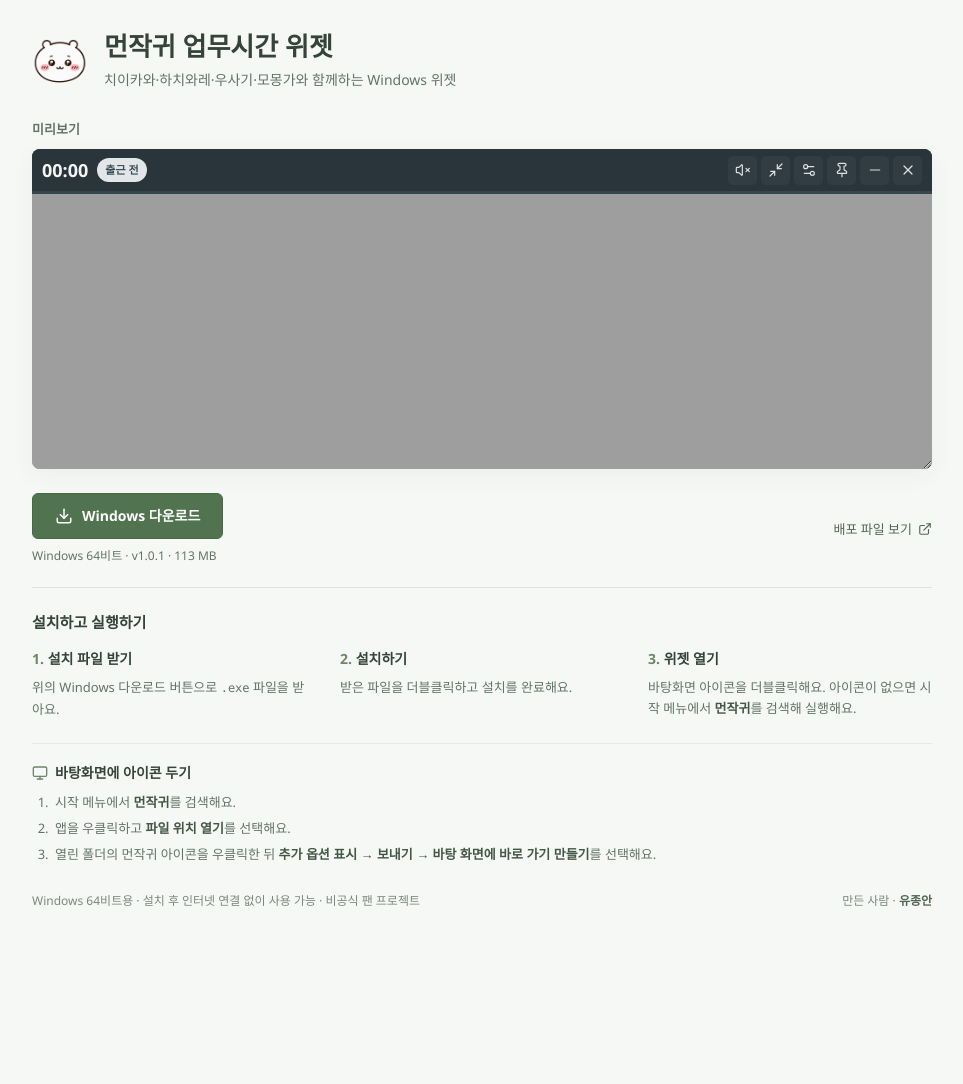
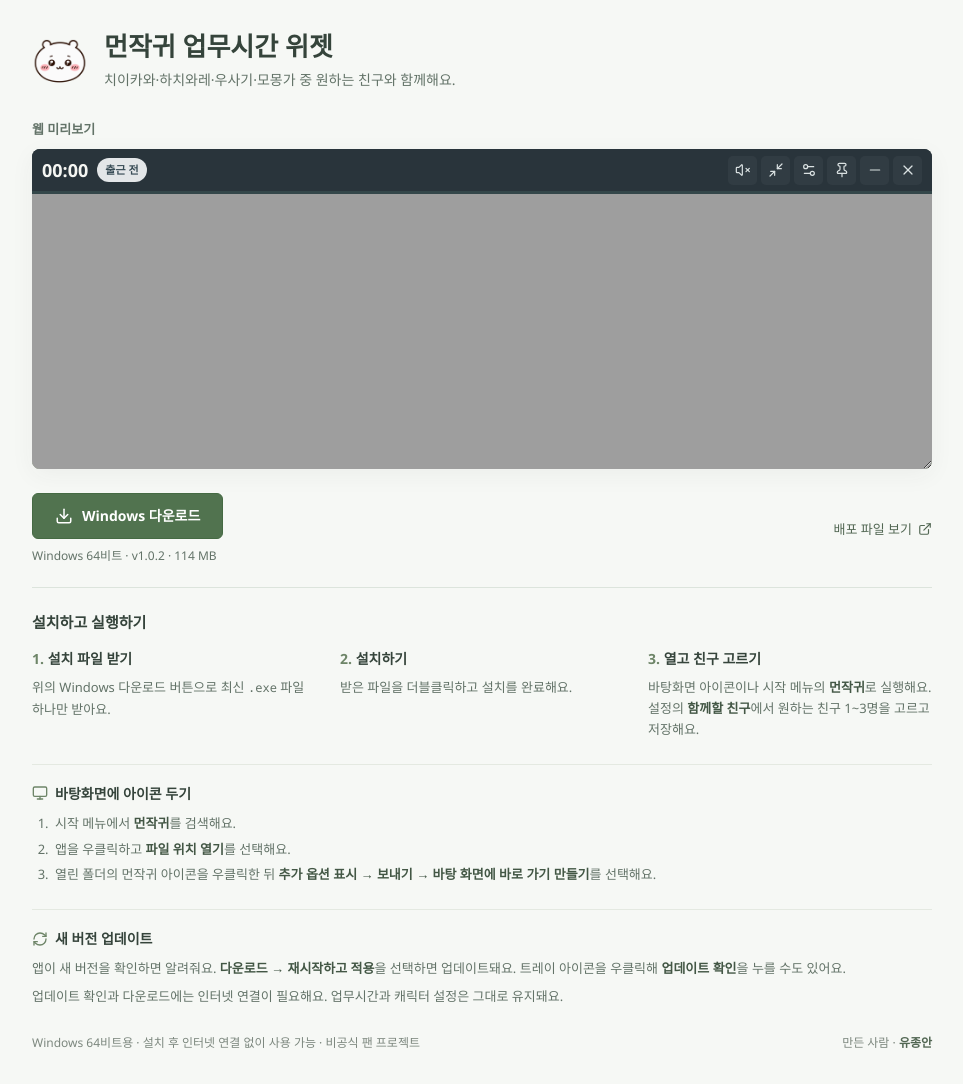
Before and after one commit to ajttk369/chiikawa-work-widget, an Electron app: page index.html in a window 1280 px wide. Shown: the part 20-1104 px from the top of the page, without its empty margins (158-1121 px from the left). Before the commit the page ends 962 px from the top, so only its background shows below. Drawn offline with nearby package versions, Linux system fonts and the light colour scheme.

Commit message:
Update website download and copy for v1.0.2

```diff
--- a/index.html
+++ b/index.html
@@ -3,7 +3,7 @@
 <head>
   <meta charset="utf-8">
   <meta name="viewport" content="width=device-width,initial-scale=1">
-  <meta name="description" content="치이카와, 하치와레, 우사기, 모몽가 중 원하는 친구와 함께하는 업무시간 위젯">
+  <meta name="description" content="치이카와, 하치와레, 우사기, 모몽가 중 원하는 친구 1~3명과 함께하는 업무시간 위젯. Windows v1.0.2 다운로드와 자동 업데이트를 지원합니다.">
   <meta name="theme-color" content="#f6f8f5">
   <meta http-equiv="Content-Security-Policy" content="default-src 'self'; script-src 'self'; style-src 'self'; img-src 'self' data:; frame-src 'self'; connect-src 'none'; object-src 'none'; base-uri 'none'; form-action 'none'">
   <title>먼작귀 업무시간 위젯</title>
@@ -21,10 +21,10 @@
   <main class="page">
     <header class="page-header">
       <img class="brand-icon" src="assets/chiikawa-icon.png" width="56" height="56" alt="">
-      <div><h1>먼작귀 업무시간 위젯</h1><p>치이카와·하치와레·우사기·모몽가와 함께하는 Windows 위젯</p></div>
+      <div><h1>먼작귀 업무시간 위젯</h1><p>치이카와·하치와레·우사기·모몽가 중 원하는 친구와 함께해요.</p></div>
     </header>
     <section class="preview-section" aria-labelledby="previewHeading">
-      <h2 id="previewHeading">미리보기</h2>
+      <h2 id="previewHeading">웹 미리보기</h2>
       <div class="preview-stage">
         <div class="widget-shell" id="widgetShell" aria-label="먼작귀 업무시간 위젯">
           <iframe id="widgetFrame" src="renderer/index.html" title="먼작귀 친구들의 정원"></iframe>
@@ -33,17 +33,17 @@
     </section>
     <section class="download-section" aria-label="Windows 설치 파일">
       <div class="download-primary">
-        <a id="downloadButton" class="download-button" href="https://github.com/ajttk369/chiikawa-work-widget/releases/download/v1.0.1/chiikawa-work-widget-setup-1.0.1-x64.exe"><i data-lucide="download"></i><span>Windows 다운로드</span></a>
-        <p id="downloadStatus" role="status">Windows 64비트 · v1.0.1 · 113 MB</p>
+        <a id="downloadButton" class="download-button" href="https://github.com/ajttk369/chiikawa-work-widget/releases/download/v1.0.2/chiikawa-work-widget-setup-1.0.2-x64.exe"><i data-lucide="download"></i><span>Windows 다운로드</span></a>
+        <p id="downloadStatus" role="status">Windows 64비트 · v1.0.2 · 114 MB</p>
       </div>
       <a class="release-link" id="releaseLink" href="https://github.com/ajttk369/chiikawa-work-widget/releases" target="_blank" rel="noopener noreferrer">배포 파일 보기<i data-lucide="external-link"></i></a>
     </section>
     <section class="install-guide" aria-labelledby="installHeading">
       <h2 id="installHeading">설치하고 실행하기</h2>
       <ol class="install-steps">
-        <li><strong>설치 파일 받기</strong><p>위의 Windows 다운로드 버튼으로 <code>.exe</code> 파일을 받아요.</p></li>
+        <li><strong>설치 파일 받기</strong><p>위의 Windows 다운로드 버튼으로 최신 <code>.exe</code> 파일 하나만 받아요.</p></li>
         <li><strong>설치하기</strong><p>받은 파일을 더블클릭하고 설치를 완료해요.</p></li>
-        <li><strong>위젯 열기</strong><p>바탕화면 아이콘을 더블클릭해요. 아이콘이 없으면 시작 메뉴에서 <b>먼작귀</b>를 검색해 실행해요.</p></li>
+        <li><strong>열고 친구 고르기</strong><p>바탕화면 아이콘이나 시작 메뉴의 <b>먼작귀</b>로 실행해요. 설정의 <b>함께할 친구</b>에서 원하는 친구 1~3명을 고르고 저장해요.</p></li>
       </ol>
       <div class="shortcut-guide">
         <h3><i data-lucide="monitor"></i>바탕화면에 아이콘 두기</h3>
@@ -53,6 +53,11 @@
           <li>열린 폴더의 먼작귀 아이콘을 우클릭한 뒤 <b>추가 옵션 표시 → 보내기 → 바탕 화면에 바로 가기 만들기</b>를 선택해요.</li>
         </ol>
       </div>
+      <div class="shortcut-guide">
+        <h3><i data-lucide="refresh-cw"></i>새 버전 업데이트</h3>
+        <p>앱이 새 버전을 확인하면 알려줘요. <b>다운로드 → 재시작하고 적용</b>을 선택하면 업데이트돼요. 트레이 아이콘을 우클릭해 <b>업데이트 확인</b>을 누를 수도 있어요.</p>
+        <p>업데이트 확인과 다운로드에는 인터넷 연결이 필요해요. 업무시간과 캐릭터 설정은 그대로 유지돼요.</p>
+      </div>
     </section>
     <footer class="page-footer">
       <span>Windows 64비트용 · 설치 후 인터넷 연결 없이 사용 가능 · 비공식 팬 프로젝트</span>
@@ -61,7 +66,7 @@
   </main>
   <dialog id="settingsDialog" aria-label="먼작귀 설정">
     <button id="closeSettings" type="button" title="설정 닫기" aria-label="설정 닫기"><i data-lucide="x"></i></button>
-    <iframe id="settingsFrame" title="업무시간과 화면 설정"></iframe>
+    <iframe id="settingsFrame" title="업무시간과 캐릭터·화면 설정"></iframe>
   </dialog>
   <noscript>JavaScript를 켜면 먼작귀 위젯을 사용할 수 있습니다.</noscript>
 </body>
--- a/web/download-config.js
+++ b/web/download-config.js
@@ -1,8 +1,8 @@
 window.WidgetDownloadConfig = Object.freeze({
   releaseUrl: 'https://github.com/ajttk369/chiikawa-work-widget/releases',
   installer: {
-    version: 'v1.0.1',
-    size: 118143905,
-    url: 'https://github.com/ajttk369/chiikawa-work-widget/releases/download/v1.0.1/chiikawa-work-widget-setup-1.0.1-x64.exe'
+    version: 'v1.0.2',
+    size: 119447796,
+    url: 'https://github.com/ajttk369/chiikawa-work-widget/releases/download/v1.0.2/chiikawa-work-widget-setup-1.0.2-x64.exe'
   }
 });
--- a/web/web.css
+++ b/web/web.css
@@ -72,6 +72,7 @@ code { font-size: 12px; font-family: Consolas, monospace; }
 .shortcut-guide h3 { display: flex; align-items: center; gap: 7px; margin: 0 0 9px; font-size: 14px; line-height: 1.5; font-weight: 600; }
 .shortcut-guide h3 svg { width: 16px; height: 16px; flex-shrink: 0; color: #6e8568; }
 .shortcut-guide ol { margin: 0; padding-left: 20px; color: #637368; font-size: 13px; }
+.shortcut-guide p { margin: 7px 0 0; color: #637368; font-size: 13px; overflow-wrap: anywhere; }
 .shortcut-guide li { padding-left: 3px; overflow-wrap: anywhere; }
 .shortcut-guide li + li { margin-top: 5px; }
 .page-footer { display: flex; align-items: baseline; justify-content: space-between; flex-wrap: wrap; gap: 8px 24px; margin-top: 26px; color: #7c877e; font-size: 12px; overflow-wrap: anywhere; }
```
Also changed, not shown: README.md.
